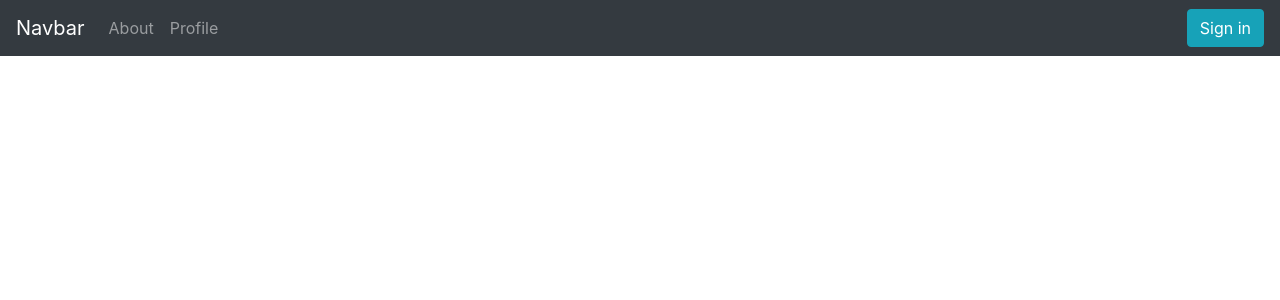
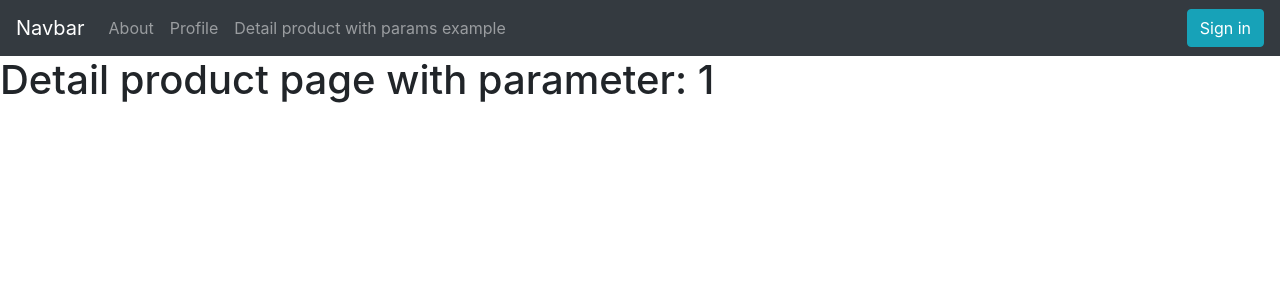
Before and after one commit to Jody-septiawan/reactjs-advance-result, a React (Create React App) app: page /product/1 in a window 1280 px wide. Shown: the top 300 px of the page. Built offline with nearby package versions, Linux system fonts and the light colour scheme.

Commit message:
done get params using useParams

```diff
--- a/src/App.js
+++ b/src/App.js
@@ -1,11 +1,12 @@
 import "bootstrap/dist/css/bootstrap.min.css";
-import { BrowserRouter as Router, Route, Switch, Link } from "react-router-dom";
+import { BrowserRouter as Router, Route, Switch } from "react-router-dom";
 import Home from "./pages/Home";
 import About from "./pages/About";
 import Profile from "./pages/Profile";
 import SignIn from "./pages/SignIn";
 
 import Header from "./components/Header";
+import DetailProduct from "./pages/DetailProduct";
 
 function App() {
   // code inside div
@@ -17,6 +18,7 @@ function App() {
         <Route exact path="/about" component={About} />
         <Route exact path="/profile" component={Profile} />
         <Route exact path="/signup" component={SignIn} />
+        <Route exact path="/product/:id" component={DetailProduct} />
       </Switch>
     </Router>
   );
--- a/src/components/Header.js
+++ b/src/components/Header.js
@@ -17,6 +17,9 @@ const Header = () => {
         <Link to="/profile" className="nav-link">
           Profile
         </Link>
+        <Link to="/product/2" className="nav-link">
+          Detail product with params example
+        </Link>
       </Nav>
       <Button variant="info" onClick={handlePushToSignUp}>
         Sign in
--- /dev/null
+++ b/src/pages/DetailProduct.js
@@ -0,0 +1,12 @@
+import { useParams } from "react-router-dom";
+
+const DetailProduct = () => {
+  const params = useParams();
+  return (
+    <div>
+      <h1>Detail product page with parameter: {params.id}</h1>
+    </div>
+  );
+};
+
+export default DetailProduct;
```
